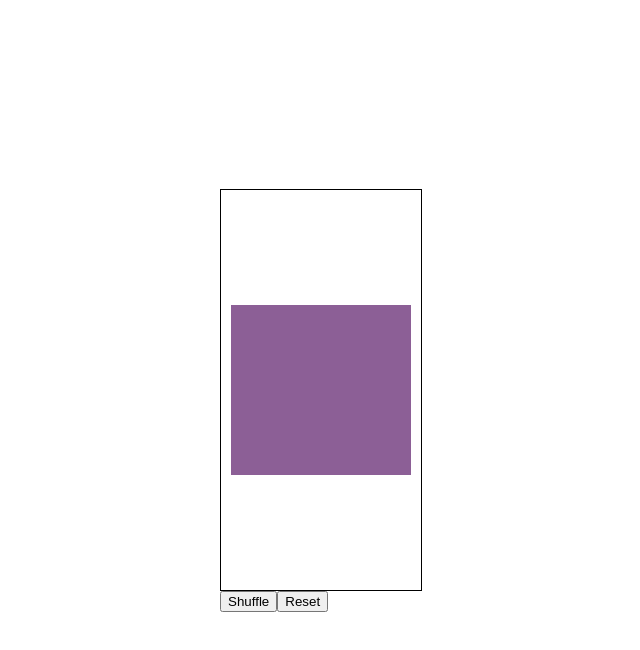
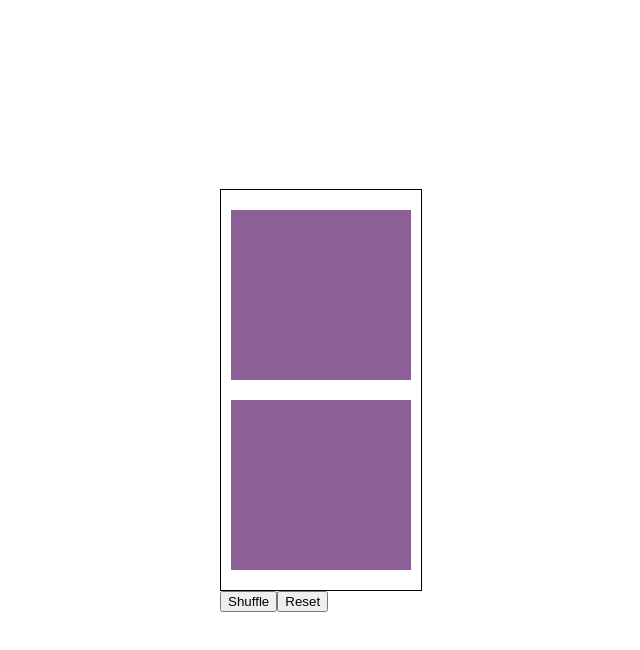
Before and after one commit to neillrobson/candyland, a React app: page / in a window 1280 px wide. Both pictures are taken after a click on the element "Click to draw a card". Shown: the top 650 px of the page, without its empty margins (319-959 px from the left). Built offline with nearby package versions, Linux system fonts and the light colour scheme.

Commit message:
Add double-sided cards

```diff
--- a/src/app/deck.css
+++ b/src/app/deck.css
@@ -1,38 +1,46 @@
 .current-card {
-    position: relative;
     width: 200px;
     height: 400px;
     border: 1px solid black;
-    text-align: center;
+    display: flex;
+    flex-direction: column;
+    justify-content: space-evenly;
+    align-items: center;
 }
 
-.current-card::before {
-    position: absolute;
-    display: block;
+.current-card.empty .square {
+    display: none;
+}
+
+.current-card:not(.empty) .message {
+    display: none;
+}
+
+.current-card .square {
     width: 90%;
     height: 42.5%;
-    content: "";
-    top: 50%;
-    left: 50%;
-    transform: translate(-50%, -50%);
 }
 
-.current-card.red::before {
+.current-card:not(.double) .square:last-child {
+    display: none;
+}
+
+.current-card.red .square {
     background-color: #e36279;
 }
-.current-card.orange::before {
+.current-card.orange .square {
     background-color: #e48420;
 }
-.current-card.yellow::before {
+.current-card.yellow .square {
     background-color: #dbc94c;
 }
-.current-card.green::before {
+.current-card.green .square {
     background-color: #5cb585;
 }
-.current-card.blue::before {
+.current-card.blue .square {
     background-color: #3793e0;
 }
-.current-card.purple::before {
+.current-card.purple .square {
     background-color: #8c5f96;
 }
 
--- a/src/app/deck.jsx
+++ b/src/app/deck.jsx
@@ -2,9 +2,23 @@ import React from 'react';
 
 import './deck.css';
 
+let drawPile = new Array(60);
+drawPile.fill("red", 0, 8)
+    .fill("red double", 8, 10)
+    .fill("orange", 10, 18)
+    .fill("orange double", 18, 20)
+    .fill("yellow", 20, 28)
+    .fill("yellow double", 28, 30)
+    .fill("green", 30, 38)
+    .fill("green double", 38, 40)
+    .fill("blue", 40, 48)
+    .fill("blue double", 48, 50)
+    .fill("purple", 50, 58)
+    .fill("purple double", 58, 60);
+
 const INITIAL_STATE = {
     currentCard: null,
-    drawPile: ['red', 'orange', 'yellow', 'green', 'blue', 'purple'],
+    drawPile,
     discardPile: []
 }
 
@@ -47,7 +61,8 @@ export default class Deck extends React.Component {
     }
 
     render() {
-        let cardClassName = 'current-card ' + this.state.currentCard;
+        let cardClassName = 'current-card ';
+        cardClassName += this.state.currentCard ? this.state.currentCard : 'empty';
         let message;
         if (!this.state.currentCard) {
             if (this.state.drawPile.length === 0) {
@@ -60,7 +75,9 @@ export default class Deck extends React.Component {
             <div className="deck-container">
                 <div className="deck">
                     <div className={cardClassName} onClick={this.handleClick}>
-                        {message}
+                        <span className="message">{message}</span>
+                        <div className="square"></div>
+                        <div className="square"></div>
                     </div>
                     <div className="controls">
                         <button onClick={this.shuffle}>Shuffle</button>
```
